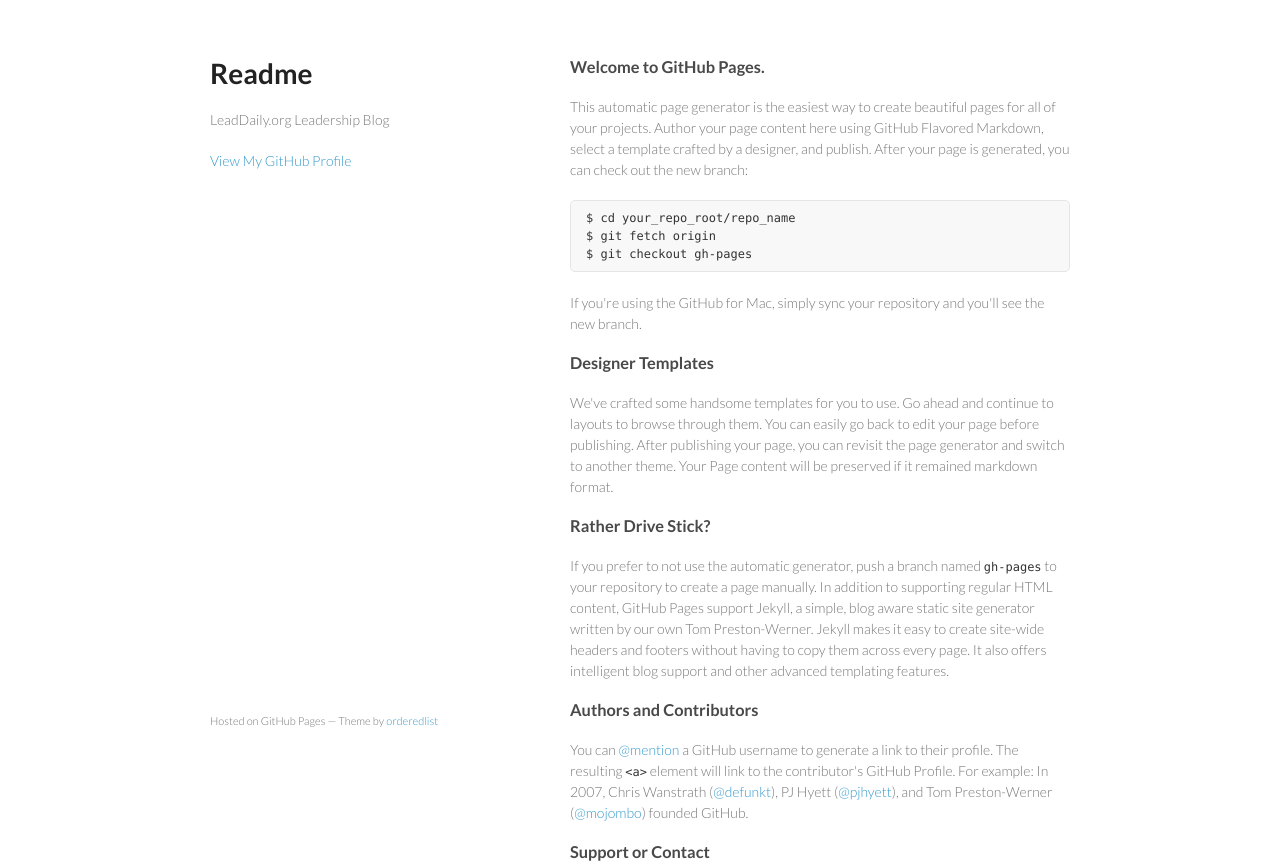
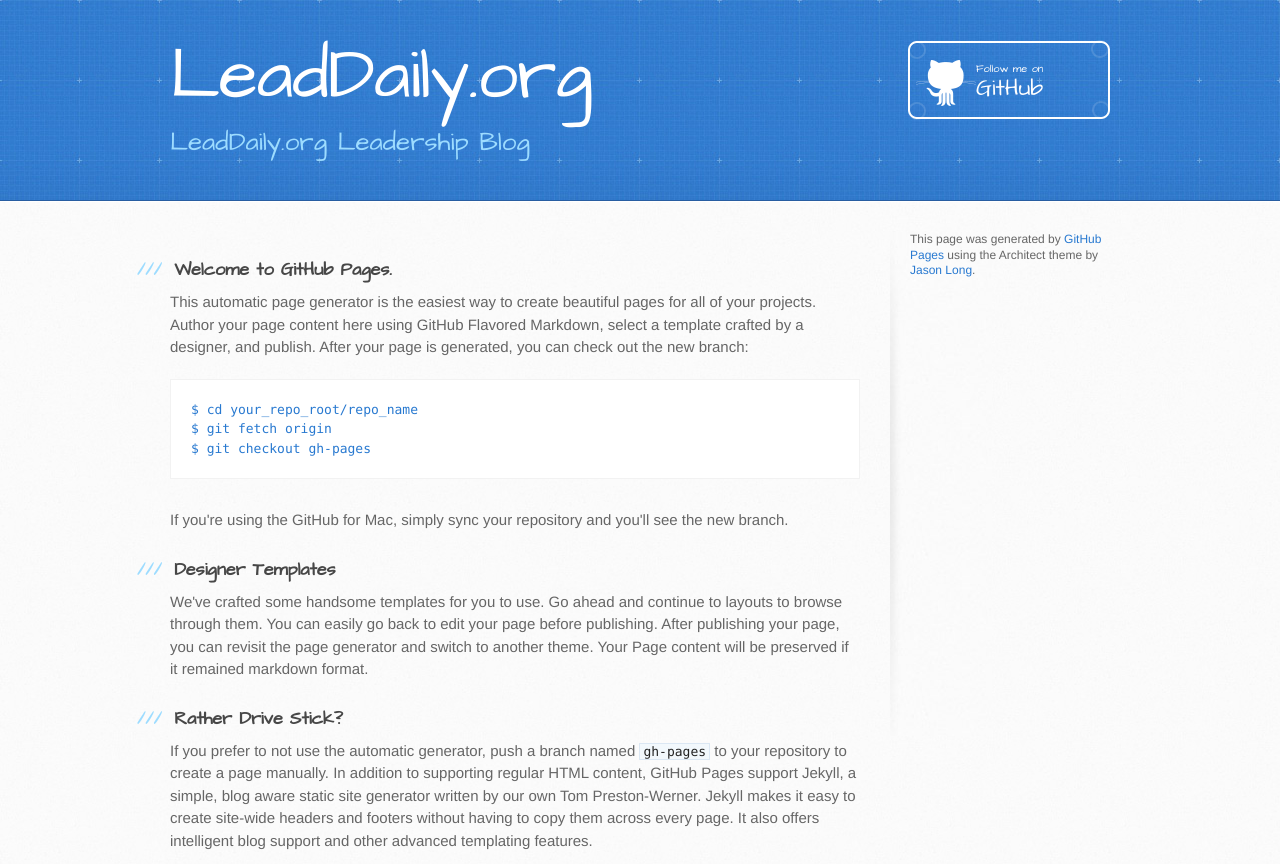
Before and after one commit to LeadDaily/LeadDaily.github.io.BROKEN, a plain HTML site: page index.html in a window 1280 px wide. Shown: the top 864 px of the page. Drawn offline with Linux system fonts and the light colour scheme.

Commit message:
Replace master branch with page content via GitHub

```diff
--- a/index.html
+++ b/index.html
@@ -1,29 +1,34 @@
-<!doctype html>
+<!DOCTYPE html>
 <html>
   <head>
-    <meta charset="utf-8">
+    <meta charset='utf-8'>
     <meta http-equiv="X-UA-Compatible" content="chrome=1">
-    <title>Readme by LeadDaily</title>
+    <meta name="viewport" content="width=device-width, initial-scale=1, maximum-scale=1">
+    <link href='https://fonts.googleapis.com/css?family=Architects+Daughter' rel='stylesheet' type='text/css'>
+    <link rel="stylesheet" type="text/css" href="stylesheets/stylesheet.css" media="screen">
+    <link rel="stylesheet" type="text/css" href="stylesheets/pygment_trac.css" media="screen">
+    <link rel="stylesheet" type="text/css" href="stylesheets/print.css" media="print">
 
-    <link rel="stylesheet" href="stylesheets/styles.css">
-    <link rel="stylesheet" href="stylesheets/pygment_trac.css">
-    <meta name="viewport" content="width=device-width, initial-scale=1, user-scalable=no">
     <!--[if lt IE 9]>
     <script src="//html5shiv.googlecode.com/svn/trunk/html5.js"></script>
     <![endif]-->
+
+    <title>LeadDaily.org by LeadDaily</title>
   </head>
+
   <body>
-    <div class="wrapper">
-      <header>
-        <h1>Readme</h1>
-        <p>LeadDaily.org Leadership Blog</p>
+    <header>
+      <div class="inner">
+        <h1>LeadDaily.org</h1>
+        <h2>LeadDaily.org Leadership Blog</h2>
+        <a href="https://github.com/LeadDaily" class="button"><small>Follow me on</small> GitHub</a>
+      </div>
+    </header>
 
-
-        <p class="view"><a href="https://github.com/LeadDaily">View My GitHub Profile</a></p>
-
-      </header>
-      <section>
-        <h3>
+    <div id="content-wrapper">
+      <div class="inner clearfix">
+        <section id="main-content">
+          <h3>
 <a id="welcome-to-github-pages" class="anchor" href="#welcome-to-github-pages" aria-hidden="true"><span class="octicon octicon-link"></span></a>Welcome to GitHub Pages.</h3>
 
 <p>This automatic page generator is the easiest way to create beautiful pages for all of your projects. Author your page content here using GitHub Flavored Markdown, select a template crafted by a designer, and publish. After your page is generated, you can check out the new branch:</p>
@@ -54,12 +59,16 @@
 <a id="support-or-contact" class="anchor" href="#support-or-contact" aria-hidden="true"><span class="octicon octicon-link"></span></a>Support or Contact</h3>
 
 <p>Having trouble with Pages? Check out the documentation at <a href="http://help.github.com/pages">http://help.github.com/pages</a> or contact <a href="mailto:support@github.com">support@github.com</a> and we’ll help you sort it out.</p>
-      </section>
-      <footer>
-        <p><small>Hosted on GitHub Pages &mdash; Theme by <a href="https://github.com/orderedlist">orderedlist</a></small></p>
-      </footer>
+        </section>
+
+        <aside id="sidebar">
+
+
+          <p>This page was generated by <a href="https://pages.github.com">GitHub Pages</a> using the Architect theme by <a href="https://twitter.com/jasonlong">Jason Long</a>.</p>
+        </aside>
+      </div>
     </div>
-    <script src="javascripts/scale.fix.js"></script>
+
 
   </body>
 </html>
```
Also changed, not shown: params.json (+1 -1 lines).
